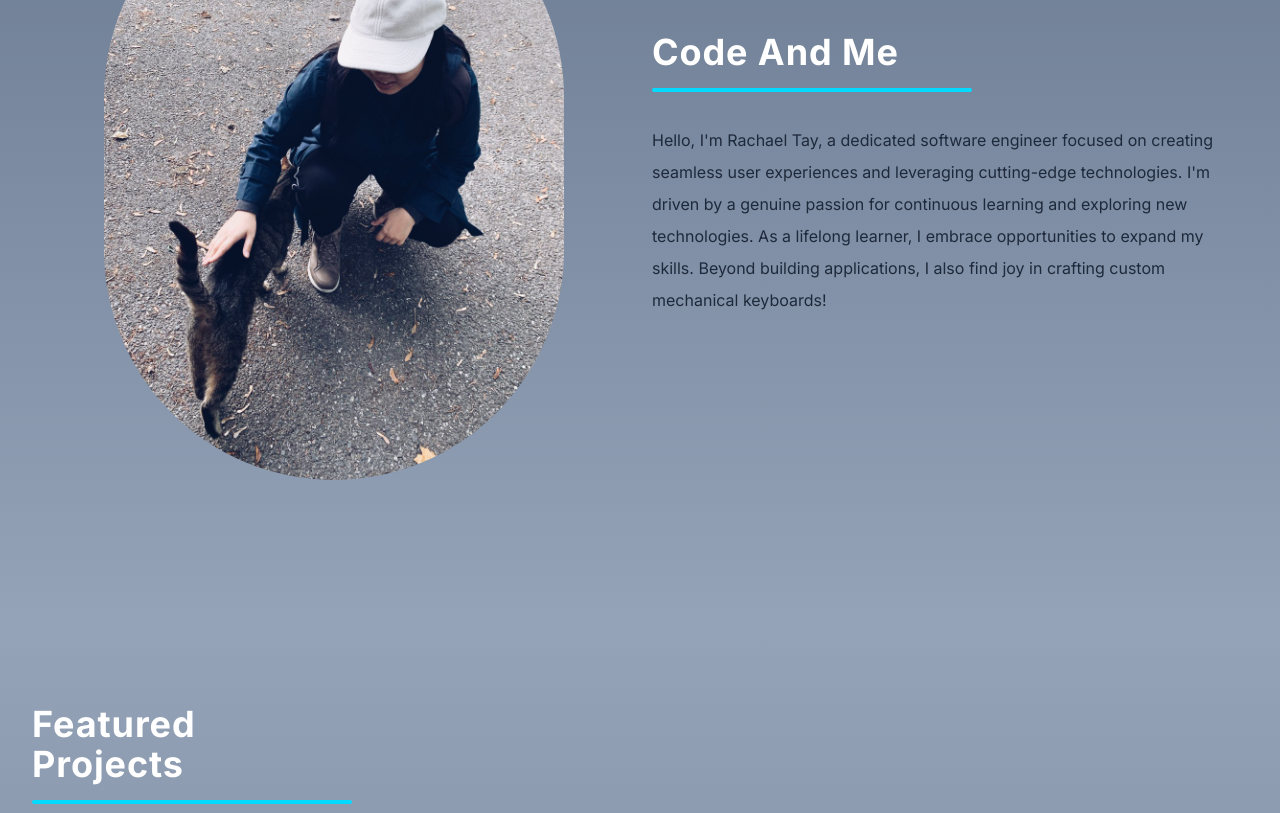
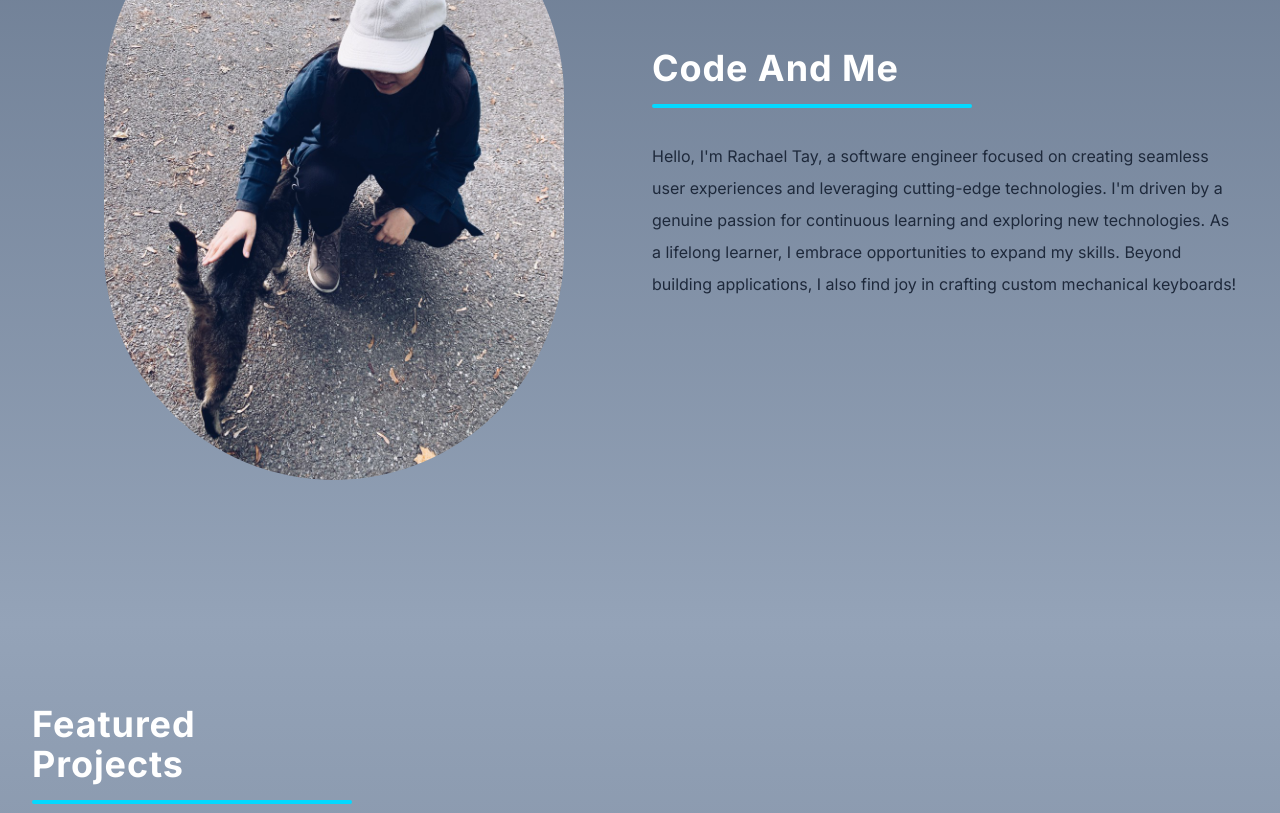
Before and after one commit to rachaeltay/rachaeltay.github.io, a React (Vite) app: page / in a window 1280 px wide. Shown: the part 1400-2213 px from the top of the page. Built offline with nearby package versions, Linux system fonts and the light colour scheme.

Commit message:
Blob navbar

```diff
--- a/src/components/About.jsx
+++ b/src/components/About.jsx
@@ -37,11 +37,11 @@ const About = () => {
                 >
                     <SectionTitle text='code and me' />
                     <p className='text-text-dark mt-8 leading-loose'>
-                        Hello, I'm Rachael Tay, a dedicated software engineer
-                        focused on creating seamless user experiences and
-                        leveraging cutting-edge technologies. I'm driven by a
-                        genuine passion for continuous learning and exploring
-                        new technologies. As a lifelong learner, I embrace
+                        Hello, I'm Rachael Tay, a software engineer focused on
+                        creating seamless user experiences and leveraging
+                        cutting-edge technologies. I'm driven by a genuine
+                        passion for continuous learning and exploring new
+                        technologies. As a lifelong learner, I embrace
                         opportunities to expand my skills. Beyond building
                         applications, I also find joy in crafting custom
                         mechanical keyboards!
--- a/src/components/Navbar.jsx
+++ b/src/components/Navbar.jsx
@@ -34,16 +34,20 @@ const Navbar = () => {
     return (
         <motion.nav
             className={`fixed top-0 w-full z-50 transition-all duration-300 ${
-                isScrolled
-                    ? 'bg-slate-800/95 backdrop-blur-sm shadow-lg'
-                    : 'bg-transparent'
+                isScrolled ? 'py-2' : 'py-4'
             }`}
             initial={{ y: -100 }}
             animate={{ y: 0 }}
             transition={{ duration: 0.5 }}
         >
-            <div className='align-element py-4'>
-                <div className='flex justify-between items-center'>
+            <div className='align-element'>
+                <motion.div
+                    className={`flex justify-between items-center transition-all duration-300 ${
+                        isScrolled
+                            ? 'bg-slate-800/95 backdrop-blur-sm shadow-lg rounded-full px-6 py-3 mx-4'
+                            : 'bg-transparent'
+                    }`}
+                >
                     <motion.div
                         className='text-2xl font-bold text-text-primary'
                         whileHover={{
@@ -122,7 +126,7 @@ const Navbar = () => {
                             )}
                         </AnimatePresence>
                     </motion.button>
-                </div>
+                </motion.div>
 
                 <AnimatePresence>
                     {isOpen && (
```
